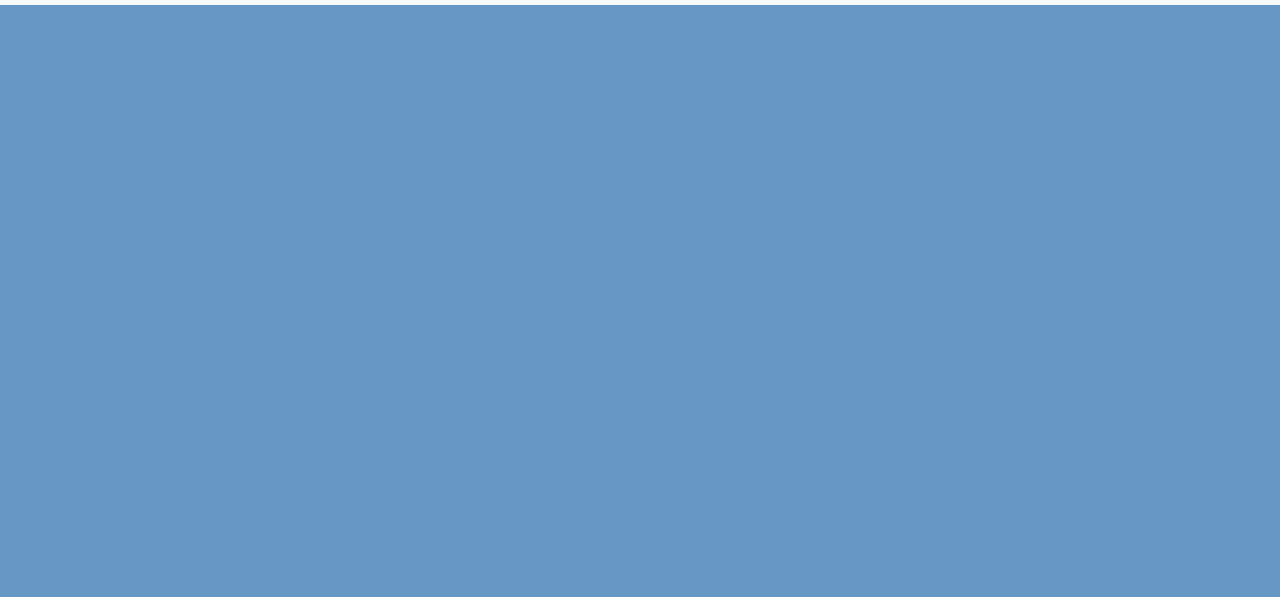
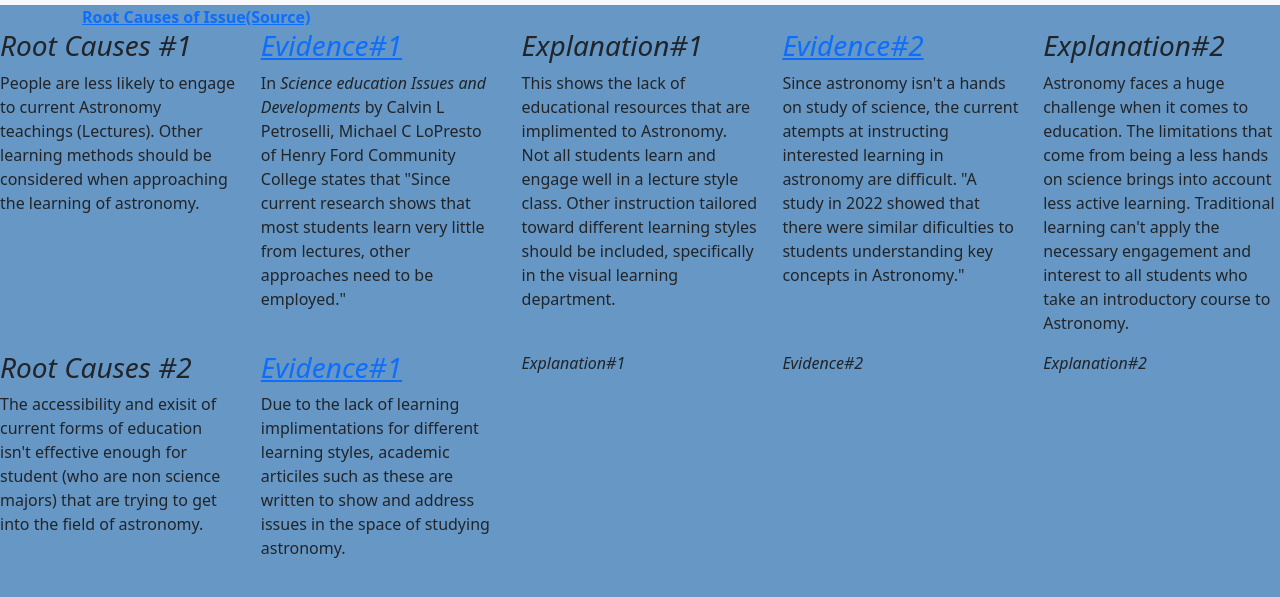
Before and after one commit to GordonZhen/CS-Capstone, a plain HTML site: page Gordon/Assignment 3.07/RootCausesGordon.html in a window 1280 px wide. Shown: the part 51-648 px from the top of the page. Drawn offline with nearby package versions, Linux system fonts and the light colour scheme.

Commit message:
Update RootCausesGordon.html

```diff
--- a/Gordon/Assignment 3.07/RootCausesGordon.html
+++ b/Gordon/Assignment 3.07/RootCausesGordon.html
@@ -33,19 +33,36 @@
                   <li><hr class="dropdown-divider"></li>
                   <li><a class="dropdown-item" href="AboutGordon.html">About Me</a></li>
                 </ul>
-              <!-- </li>
-              <li class="nav-item">
-                <a class="nav-link disabled">Disabled</a>
-              </li> -->
+
             </ul>
-            <!-- <form class="d-flex" role="search">
-              <input class="form-control me-2" type="search" placeholder="Search" aria-label="Search">
-              <button class="btn btn-outline-success" type="submit">Search</button>
-            </form> -->
+
           </div>
         </div>
       </nav>
+      <div class="container">
+          <div id="root_causes_header" class="col">
+            <strong><a href="https://books.google.com/books?hl=en&lr=&id=MvlRbzKlHSAC&oi=fnd&pg=PA257&dq=+root+causes+to+students+being+less+engaged+in+astronomy&ots=YZFdOqoVMf&sig=Gn1VbrTynYAg4iogNZMuOnyKibQ#v=onepage&q&f=false">Root Causes of Issue(Source)</a></strong>
+          </div>
+      </div>
 
+      <div class="row">
+          <div class="col"><h3><i>Root Causes #1</i></h3> <p> People are less likely to engage to current Astronomy teachings (Lectures). Other learning methods should be considered when approaching the learning of astronomy. </p></div>
+          <div class="col"><h3><i><a href="https://books.google.com/books?hl=en&lr=&id=MvlRbzKlHSAC&oi=fnd&pg=PA257&dq=+root+causes+to+students+being+less+engaged+in+astronomy&ots=YZFdOqoVMf&sig=Gn1VbrTynYAg4iogNZMuOnyKibQ#v=onepage&q&f=false">Evidence#1</a></i></h3> <p> In <i>Science education Issues and Developments</i> by Calvin L Petroselli, Michael C LoPresto of Henry Ford Community College states that "Since current research shows that most students learn very little from lectures, other approaches need to be employed."   </p></div>
+          <div class="col"><h3><i> Explanation#1 </i></h3> <p> This shows the lack of educational resources that are implimented to Astronomy. Not all students learn and engage well in a lecture style class. Other instruction tailored toward different learning styles should be included, specifically in the visual learning department.    </p></div>
+          <div class="col"><h3><i><a href="https://open.uct.ac.za/items/21b8628e-2cdf-40a7-aa7c-295a58fb930a">Evidence#2</a> </i></h3> <p> Since astronomy isn't a hands on study of science, the current atempts at instructing interested learning in astronomy are difficult. "A study in 2022 showed that there were similar dificulties to students understanding key concepts in Astronomy."  </p></div>
+          <div class="col"><h3><i> Explanation#2 </i></h3> <p>  Astronomy faces a huge challenge when it comes to education. The limitations that come from being a less hands on science brings into account less active learning. Traditional learning can't apply the necessary engagement and interest to all students who take an introductory course to Astronomy.</p></div>
+          </div>
+
+
+      </div>
+
+      <div class="row">
+          <div class="col"><h3><i>Root Causes #2</i></h3> <p> The accessibility and exisit of current forms of education isn't effective enough for student (who are non science majors) that are trying to get into the field of astronomy.  </p></div>
+          <div class="col"><h3><i><a href="https://books.google.com/books?hl=en&lr=&id=MvlRbzKlHSAC&oi=fnd&pg=PA257&dq=+root+causes+to+students+being+less+engaged+in+astronomy&ots=YZFdOqoVMf&sig=Gn1VbrTynYAg4iogNZMuOnyKibQ#v=onepage&q&f=false">Evidence#1</a></i></h3> <p> Due to the lack of learning implimentations for different learning styles, academic articiles such as these are written to show and address issues in the space of studying astronomy. </p></div>
+          <div class="col"><i>Explanation#1</i> <p>   </p></div>
+          <div class="col"><i>Evidence#2</i> <p>  </p></div>
+          <div class="col"><i>Explanation#2</i> <p>  </p></div>
+      </div>
     <script src="https://cdn.jsdelivr.net/npm/bootstrap@5.2.3/dist/js/bootstrap.bundle.min.js" integrity="sha384-kenU1KFdBIe4zVF0s0G1M5b4hcpxyD9F7jL+jjXkk+Q2h455rYXK/7HAuoJl+0I4" crossorigin="anonymous"></script>
 </body>
 </html>
```
